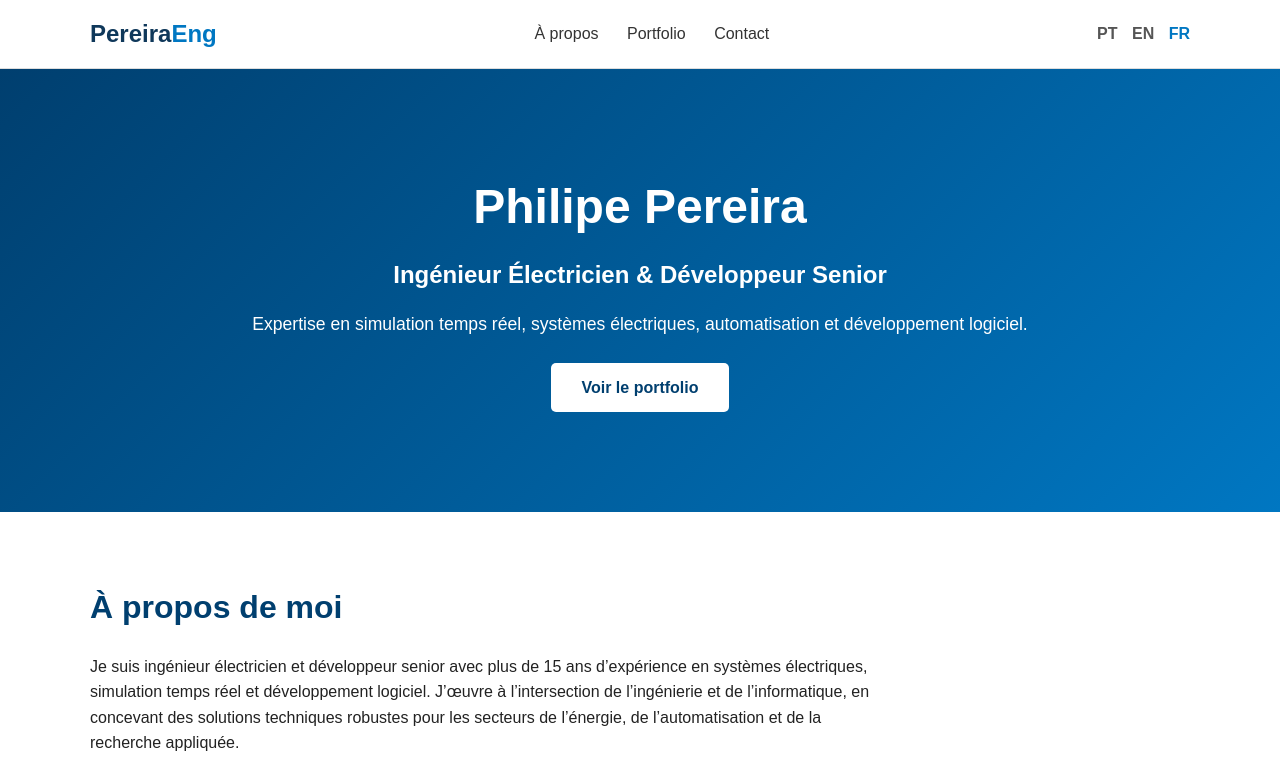
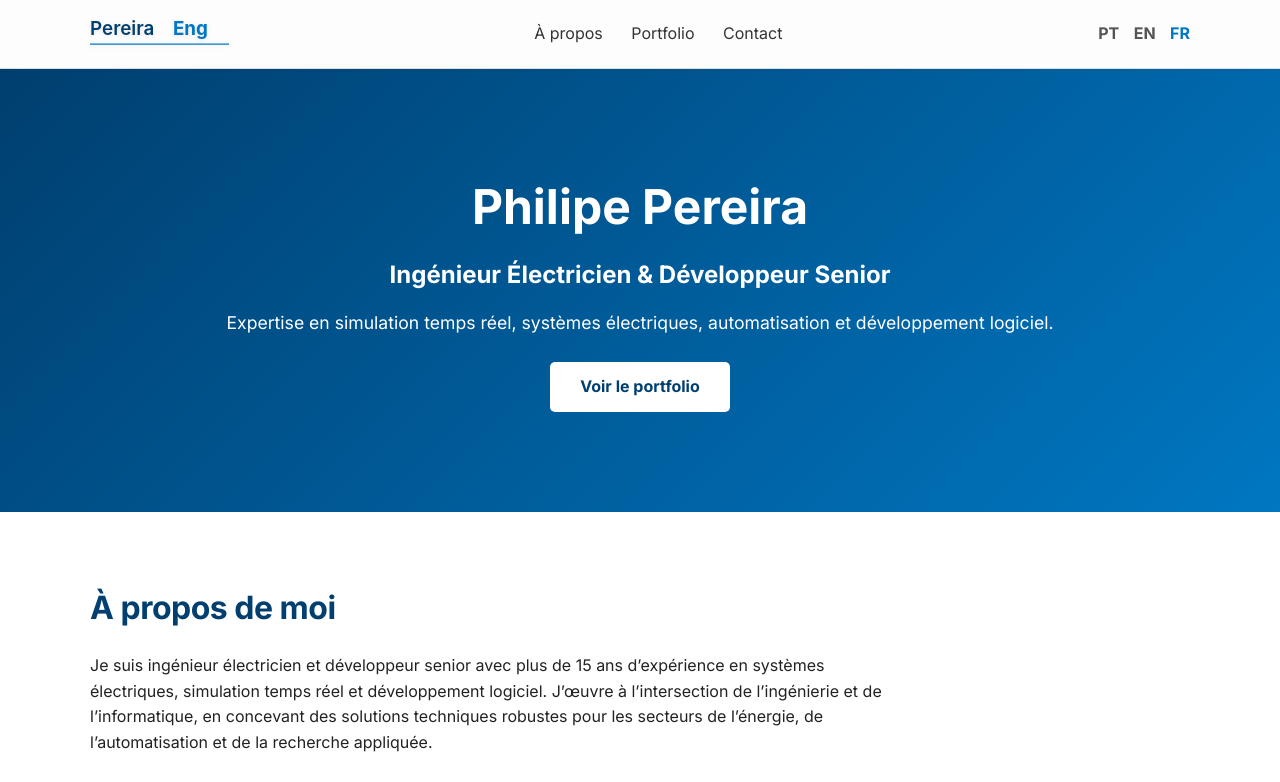
Before and after one commit to philipe-pereira/pereiraeng-site, a plain HTML site: page fr/index.html in a window 1280 px wide. Shown: the top 782 px of the page. Drawn offline with Linux system fonts and the light colour scheme.

Commit message:
Logo aplicado: header atualizado, favicons, identidade visual

```diff
--- a/assets/css/style.css
+++ b/assets/css/style.css
@@ -8,7 +8,7 @@
 }
 
 body {
-    font-family: Arial, Helvetica, sans-serif;
+    font-family: 'Inter', sans-serif;
     color: #222;
     background-color: #f4f4f7;
     line-height: 1.6;
@@ -202,7 +202,7 @@ body {
     text-align: center;
 }
 
-.section-text + .section-text {
+.section-text+.section-text {
     margin-top: 15px;
 }
 
@@ -225,13 +225,13 @@ body {
     background: #fff;
     border-radius: 10px;
     border: 1px solid #d0d0d0;
-    box-shadow: 0 2px 7px rgba(0,0,0,0.05);
+    box-shadow: 0 2px 7px rgba(0, 0, 0, 0.05);
     transition: 0.25s ease-in-out;
 }
 
 .card:hover {
     transform: translateY(-5px);
-    box-shadow: 0 6px 16px rgba(0,0,0,0.1);
+    box-shadow: 0 6px 16px rgba(0, 0, 0, 0.1);
 }
 
 .card-header {
@@ -336,7 +336,9 @@ body {
 }
 
 @keyframes fade {
-    to { opacity: 1; }
+    to {
+        opacity: 1;
+    }
 }
 
 .slide-up {
@@ -351,3 +353,70 @@ body {
         transform: translateY(0);
     }
 }
+
+/* TITLES REFINED */
+.section-title {
+    font-weight: 700;
+    letter-spacing: -0.5px;
+}
+
+/* HEADER SHADOW */
+.header {
+    background-color: #ffffffcc;
+    backdrop-filter: blur(6px);
+    border-bottom: 1px solid #ddd;
+    box-shadow: 0 1px 4px rgba(0, 0, 0, 0.05);
+}
+
+/* BUTTON PREMIUM */
+.btn-primary {
+    transition: 0.3s;
+}
+
+.btn-primary:hover {
+    transform: translateY(-2px);
+    box-shadow: 0 4px 10px rgba(0, 0, 0, 0.15);
+}
+
+.fade-in {
+    opacity: 0;
+    animation: fade 0.8s ease-out forwards;
+}
+
+@keyframes fade {
+    100% {
+        opacity: 1;
+    }
+}
+
+.slide-up {
+    opacity: 0;
+    transform: translateY(20px);
+    animation: slideUp 0.9s ease-out forwards;
+}
+
+@keyframes slideUp {
+    100% {
+        opacity: 1;
+        transform: translateY(0);
+    }
+}
+
+/* LOGO */
+.logo img,
+.logo-img {
+    height: 38px;
+    width: auto;
+    display: block;
+    margin: 0;
+    padding: 0;
+}
+
+.logo img {
+    filter: drop-shadow(0px 1px 2px rgba(0, 0, 0, 0.1));
+}
+
+.logo img {
+    opacity: 0;
+    animation: fade 0.8s ease-out forwards;
+}
--- a/fr/index.html
+++ b/fr/index.html
@@ -9,6 +9,16 @@
     <meta name="description"
         content="Portfolio de Philipe Pereira, ingénieur électricien et développeur senior à Montréal. Simulation temps réel, développement logiciel et projets techniques.">
 
+    <meta property="og:title" content="PereiraEng – Engenharia & Desenvolvimento">
+    <meta property="og:description" content="Projetos, simulações, applets, ferramentas técnicas e consultoria.">
+    <meta property="og:type" content="website">
+    <meta property="og:image" content="../assets/images/preview.png">
+    <meta property="og:url" content="https://pereiraeng.com.br">
+
+    <link rel="icon" href="../assets/images/favicon.svg" type="image/svg+xml">
+    <link rel="icon" type="image/png" sizes="32x32" href="../assets/images/favicon-32.png">
+
+    <link href="https://fonts.googleapis.com/css2?family=Inter:wght@300;400;600;700&display=swap" rel="stylesheet" />
     <link rel="stylesheet" href="../assets/css/style.css" />
 </head>
 
@@ -17,7 +27,9 @@
     <header class="header">
         <div class="container nav-container">
             <div class="logo">
-                <a href="../fr/index.html">Pereira<span>Eng</span></a>
+                <a href="../pt/index.html">
+                    <img src="../assets/images/logo.svg" alt="PereiraEng" height="40">
+                </a>
             </div>
 
             <nav class="nav">
```
Also changed, not shown: en/index.html (+13 -1 lines), pt/index.html (+15 -6 lines), assets/images/favicon.svg, assets/images/logo.svg (added). Lines whose indentation alone changed are shown as unchanged.
